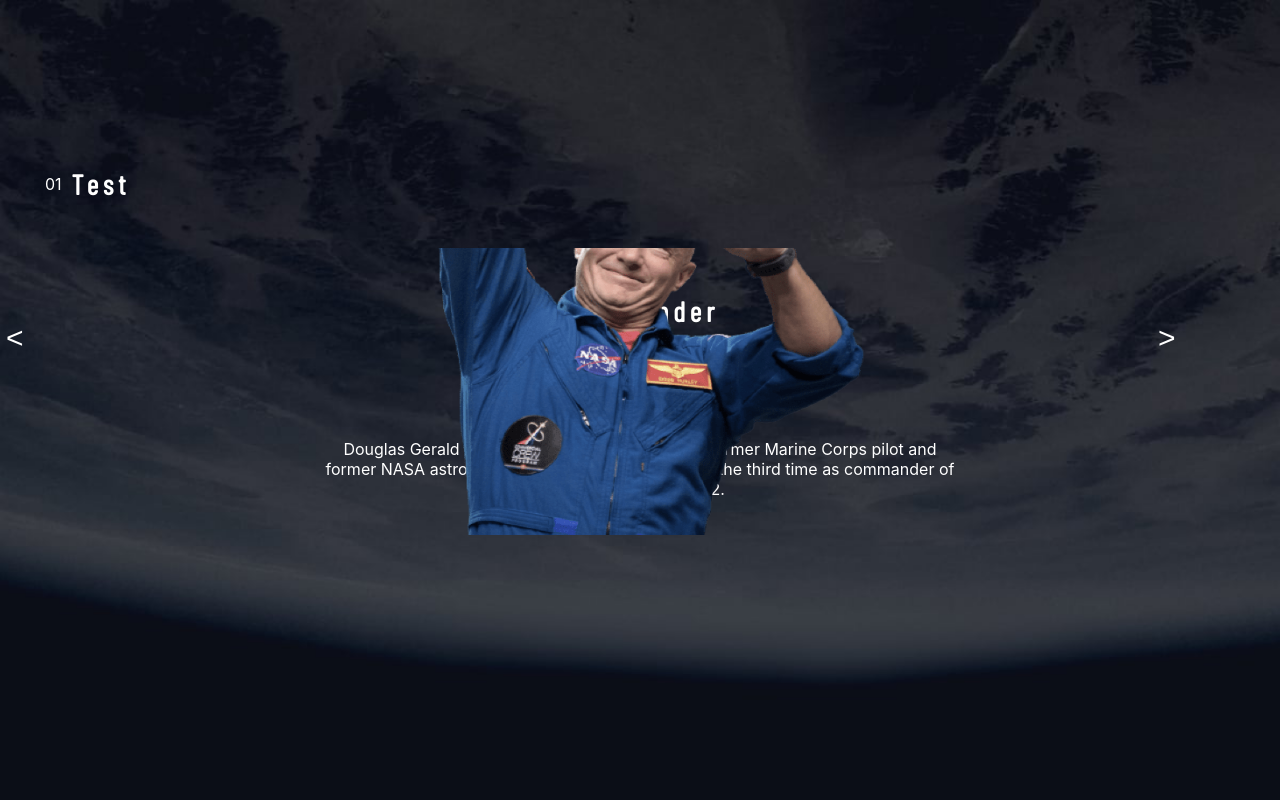
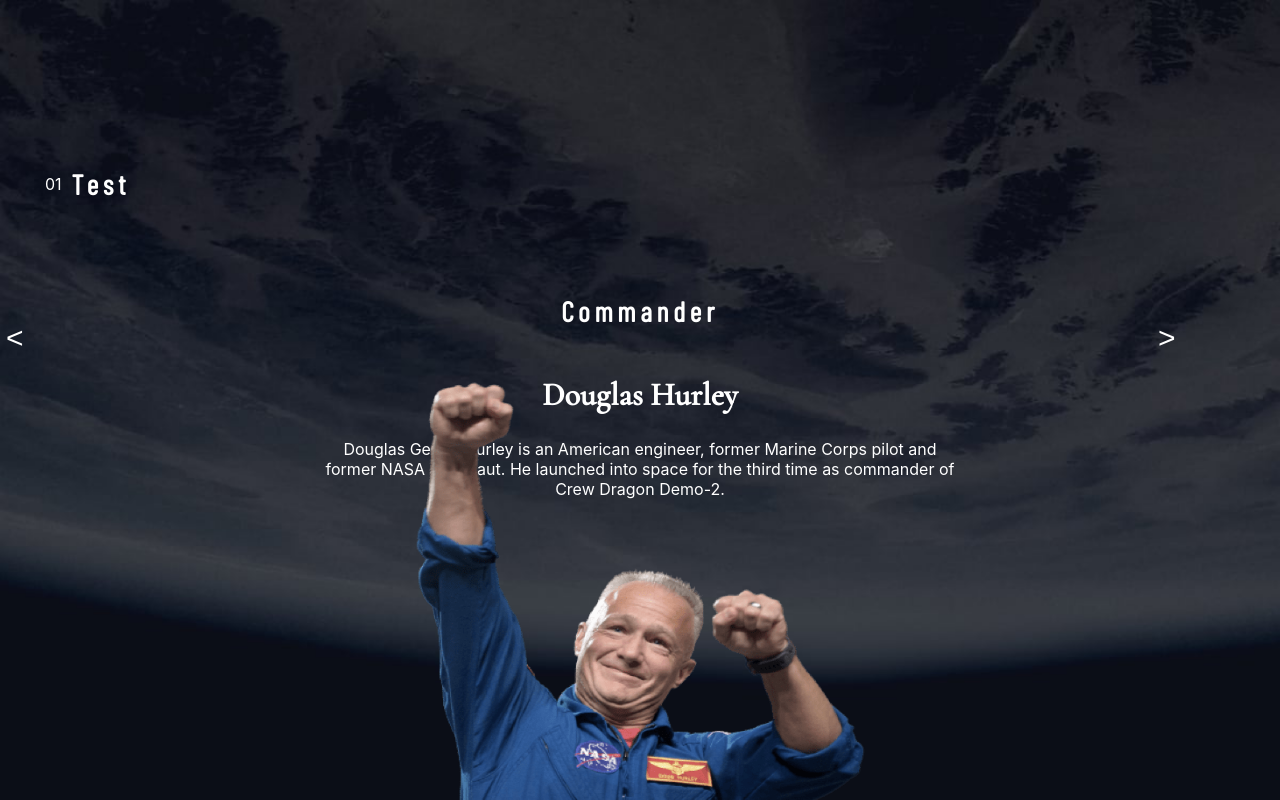
Before and after one commit to Stamwill/space-tourism, a Next.js app: page /crew in a window 1280 px wide. Shown: the top 800 px of the page. Built offline with nearby package versions, Linux system fonts and the light colour scheme.

Commit message:
[EmblaCarousel] Add media query

```diff
--- a/src/components/EmblaCarousel/EmblaCarousel.module.css
+++ b/src/components/EmblaCarousel/EmblaCarousel.module.css
@@ -34,3 +34,10 @@
 .next {
   left: 90%;
 }
+
+@media screen and (min-width: 768px) {
+  .root,
+  .container {
+    height: 86vh;
+  }
+}
```
